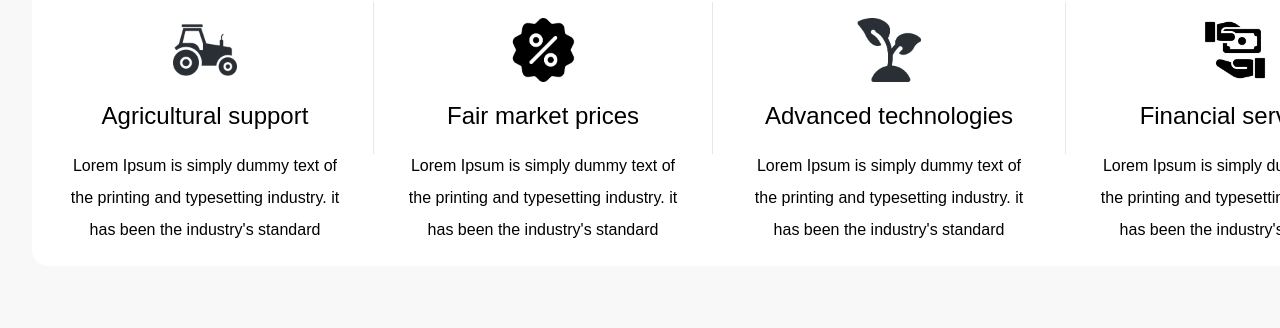
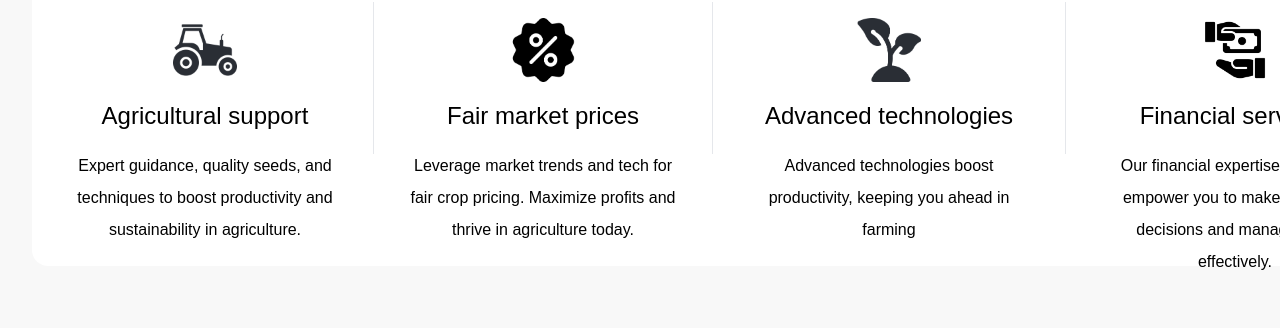
Before and after one commit to Vaishak2/Kerala_Agricultural_Producer_Firm, a React (Create React App) app: page / in a window 1280 px wide. Shown: the part 898-1226 px from the top of the page. Built offline with nearby package versions, Linux system fonts and the light colour scheme.

Commit message:
content add

```diff
--- a/src/Components/HomeComponents/BlogsCarousel/BlogsCarousel.js
+++ b/src/Components/HomeComponents/BlogsCarousel/BlogsCarousel.js
@@ -62,7 +62,7 @@ function BlogsCarousel() {
     return (
         <div className='sm:px-8 bg-[#FFFFFF] sm:mt-[104px] sm:pb-[84px]'>
             <div className='text-[48px] font-medium sm:pt-[104px]'>Our Blogs</div>
-            <div className='sm:w-[798px] mx-auto text-[16px] leading-8 font-light sm:mt-6'>Lorem Ipsum is simply dummy text of the printing and typesetting industry. it has been the industry's standard. Lorem Ipsum is simply dummy text of the printing and typesetting industry. it has been the industry's standard</div>
+            <div className='sm:w-[798px] mx-auto text-[16px] leading-8 font-light sm:mt-6'>Stay informed with our agricultural blog, featuring expert tips, industry insights, and practical advice to enhance your farming operations and drive success.</div>
 
 
             <div className="slider-container sm:mt-[56px]">
--- a/src/Components/HomeComponents/ClientSays/ClientSays.js
+++ b/src/Components/HomeComponents/ClientSays/ClientSays.js
@@ -22,9 +22,9 @@ and impact.
           <div className='sm:w-[443px] bg-[#F8F8F8] sm:h-[368px] rounded-t-[32px] rounded-bl-[32px] text-black sm:pt-12'>
 
             <div className=''>
-              <h1 className='sm:text-[20px]'>Madhav Anil</h1>
+              <h1 className='sm:text-[20px]'>Vijay Ashok</h1>
               <h2 className='sm:text-[16px] sm:leading-6 sm:font-light sm:mt-1'>Manager</h2>
-              <p className='sm:w-[347px] mx-auto sm:text-[16px] sm:leading-8 sm:font-light sm:mt-8'>The freshness and flavor of the product is extraordinary. You can taste the care and attention that goes into every crop. It's the best farm-to-table experience we've ever had.</p>
+              <p className='sm:w-[347px] mx-auto sm:text-[16px] sm:leading-8 sm:font-light sm:mt-8'>“KGAPCO's services have transformed our agriculture. Their commitment to sustainability and technology delivers exceptional results. We are proud to partner with them.”</p>
             </div>
             <img className='sm:w-[169px] sm:h-[166px] sm:translate-x-[126px] sm:translate-y-[-141px]' src={BgVector} alt="" />
 
@@ -43,7 +43,7 @@ and impact.
             <div className=''>
               <h1 className='sm:text-[20px]'>Madhav Anil</h1>
               <h2 className='sm:text-[16px] sm:leading-6 sm:font-light sm:mt-1'>Manager</h2>
-              <p className='w-[347px]  mx-auto sm:text-[16px] text-[16px] sm:leading-8 leading-8 font-light mt-8'>The freshness and flavor of the product is extraordinary. You can taste the care and attention that goes into every crop. It's the best farm-to-table experience we've ever had.</p>
+              <p className='w-[347px]  mx-auto sm:text-[16px] text-[16px] sm:leading-8 leading-8 font-light mt-8'>“KGAPCO has transformed our business. Their innovative approach to agriculture has improved efficiency and quality. We've seen major gains in productivity and profitability, and we highly recommend their services.”</p>
             </div>
             <img className='w-[169px] h-[166px] translate-x-[126px] translate-y-[-141px]' src={BgVector} alt="" />
 
@@ -60,9 +60,9 @@ and impact.
           <div className='sm:w-[443px] bg-[#F8F8F8] sm:h-[368px] rounded-t-[32px] rounded-bl-[32px] text-black sm:pt-12'>
 
             <div className=''>
-              <h1 className='sm:text-[20px]'>Madhav Anil</h1>
+              <h1 className='sm:text-[20px]'>John Alexander</h1>
               <h2 className='sm:text-[16px] sm:leading-6 sm:font-light sm:mt-1'>Manager</h2>
-              <p className='sm:w-[347px] mx-auto sm:text-[16px] sm:leading-8 sm:font-light sm:mt-8'>The freshness and flavor of the product is extraordinary. You can taste the care and attention that goes into every crop. It's the best farm-to-table experience we've ever had.</p>
+              <p className='sm:w-[347px] mx-auto sm:text-[16px] sm:leading-8 sm:font-light sm:mt-8'>“KGAPCO's products are unmatched in freshness and flavor. Their dedication to excellence is evident in everything they do, from the quality seeds to their outstanding support. It's the best farm-to-table experience we've ever had.”</p>
             </div>
             <img className='sm:w-[169px] sm:h-[166px] sm:translate-x-[126px] sm:translate-y-[-141px]' src={BgVector} alt="" />
 
--- a/src/Components/HomeComponents/ProductsCarousel/ProductsCarousel.js
+++ b/src/Components/HomeComponents/ProductsCarousel/ProductsCarousel.js
@@ -62,7 +62,7 @@ function ProductsCarousel() {
   return (
     <div className='sm:mx-8'>
       <div className='text-[48px] font-medium sm:mt-[104px]'>Our Products</div>
-      <div className='sm:w-[764px] mx-auto text-[16px] leading-8 font-light sm:mt-6'>Elit ultricies adipiscing ornare. Rutrum sapien aliquet mollis. Pretium condimentum. Cursus elit hac fames laoreet non nec facilisis quis dui.</div>
+      <div className='sm:w-[764px] mx-auto text-[16px] leading-8 font-light sm:mt-6'>Explore our diverse range of high-quality agricultural products, designed to meet the needs of modern farming. From premium seeds to essential agri supplies, we offer solutions that drive success in your agricultural ventures.</div>
 
 
       <div className="slider-container sm:mt-[56px]">
--- a/src/Components/HomeComponents/SupportsGrid/SupportsGrid.js
+++ b/src/Components/HomeComponents/SupportsGrid/SupportsGrid.js
@@ -12,7 +12,7 @@ function SupportsGrid() {
                     <div className='sm:w-[274px] w-[274px] sm:ml-0  sm:h-[230px] sm:mt-4'>
                         <img src={trackter} className='sm:h-[64px] h-[48px] sm:w-[64px] w-[48px] mx-auto'></img>
                         <div className='text-[24px] font-medium mt-4'>Agricultural support</div>
-                        <div className='text-[16px] font-light leading-8 sm:mt-4'>Lorem Ipsum is simply dummy text of the printing and typesetting industry. it has been the industry's standard</div>
+                        <div className='text-[16px] font-light leading-8 sm:mt-4'>Expert guidance, quality seeds, and techniques to boost productivity and sustainability in agriculture.</div>
                     </div>
                 </div>
 
@@ -22,7 +22,7 @@ function SupportsGrid() {
                     <div className='sm:w-[274px] w-[274px]   sm:h-[230px] sm:mt-4 sm:mx-auto'>
                         <img src={persantage} className='sm:h-[64px] h-[48px] w-[48px] sm:w-[64px] mx-auto'></img>
                         <div className='text-[24px] font-medium mt-4'>Fair market prices</div>
-                        <div className='text-[16px] font-light leading-8 sm:mt-4'>Lorem Ipsum is simply dummy text of the printing and typesetting industry. it has been the industry's standard</div>
+                        <div className='text-[16px] font-light leading-8 sm:mt-4'>Leverage market trends and tech for fair crop pricing. Maximize profits and thrive in agriculture today.</div>
                     </div>
                 </div>
 
@@ -32,7 +32,7 @@ function SupportsGrid() {
                     <div className='sm:w-[274px] w-[274px]   sm:h-[230px] sm:mt-4 mx-auto sm:mx-auto'>
                         <img src={plant} className='sm:h-[64px] h-[48px] w-[48px] sm:w-[64px] mx-auto'></img>
                         <div className='text-[24px] font-medium mt-4'>Advanced technologies</div>
-                        <div className='text-[16px] font-light leading-8 sm:mt-4'>Lorem Ipsum is simply dummy text of the printing and typesetting industry. it has been the industry's standard</div>
+                        <div className='text-[16px] font-light leading-8 sm:mt-4'>Advanced technologies boost productivity, keeping you ahead in farming</div>
                     </div>
                 </div>
 
@@ -42,7 +42,8 @@ function SupportsGrid() {
                 <div className='sm:w-[274px] w-[274px] ml-[64px]  sm:h-[230px] sm:mt-4 sm:ml-auto'>
                         <img src={hands} className='sm:h-[64px] h-[48px] w-[48px] sm:w-[64px] mx-auto'></img>
                         <div className='text-[24px] font-medium mt-4'>Financial services</div>
-                        <div className='text-[16px] font-light leading-8 sm:mt-4'>Lorem Ipsum is simply dummy text of the printing and typesetting industry. it has been the industry's standard</div>
+                        <div className='text-[16px] font-light leading-8 sm:mt-4'>Our financial expertise and tools empower you to make informed decisions and manage risks effectively.
+</div>
                     </div>
                 </div>
             </div>
```
